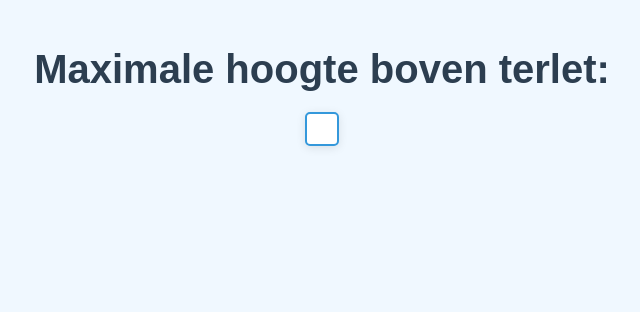
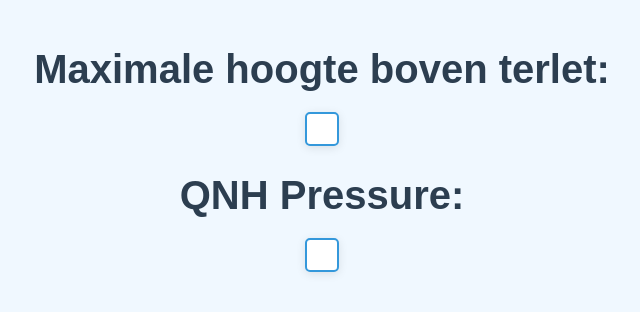
Before and after one commit to donnelic/flightlevel, a plain HTML site: page index.html in a window 1280 px wide. Shown: the whole page, without its empty margins (318-958 px from the left). Drawn offline with Linux system fonts and the light colour scheme; no server answers.

Commit message:
update to site

```diff
--- a/index.html
+++ b/index.html
@@ -38,6 +38,8 @@
 <body>
     <h1>Maximale hoogte boven terlet:</h1>
     <p id="max-height"></p>
+    <h1>QNH Pressure:</h1>
+    <p id="qnh-pressure"></p>
 
     <script>
         const qs = 1013.2;
@@ -55,10 +57,12 @@
         })
             .then(response => response.json())
             .then(data => {
+                console.log("Received data:", data);
                 const qnhPressure = data.data[0].barometer.hpa;
                 const correction = (qnhPressure - qs) * 8;
                 const maxHeight = aboveQs + correction - fieldElevation;
                 document.getElementById("max-height").innerText = maxHeight.toFixed(2);
+                document.getElementById("qnh-pressure").innerText = qnhPressure.toFixed(2);
             })
             .catch(error => console.error(error));
     </script>
```
